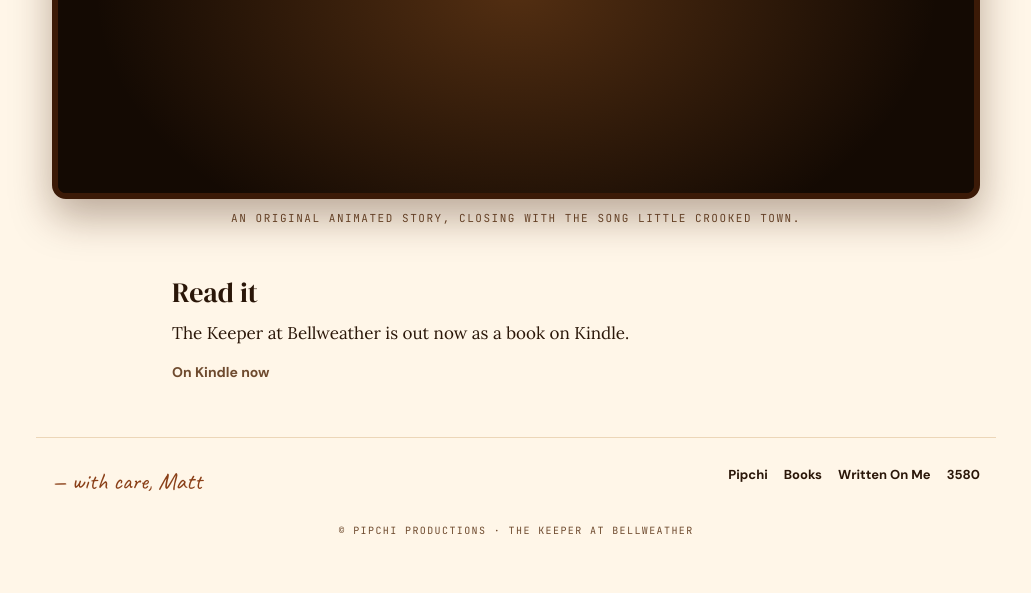
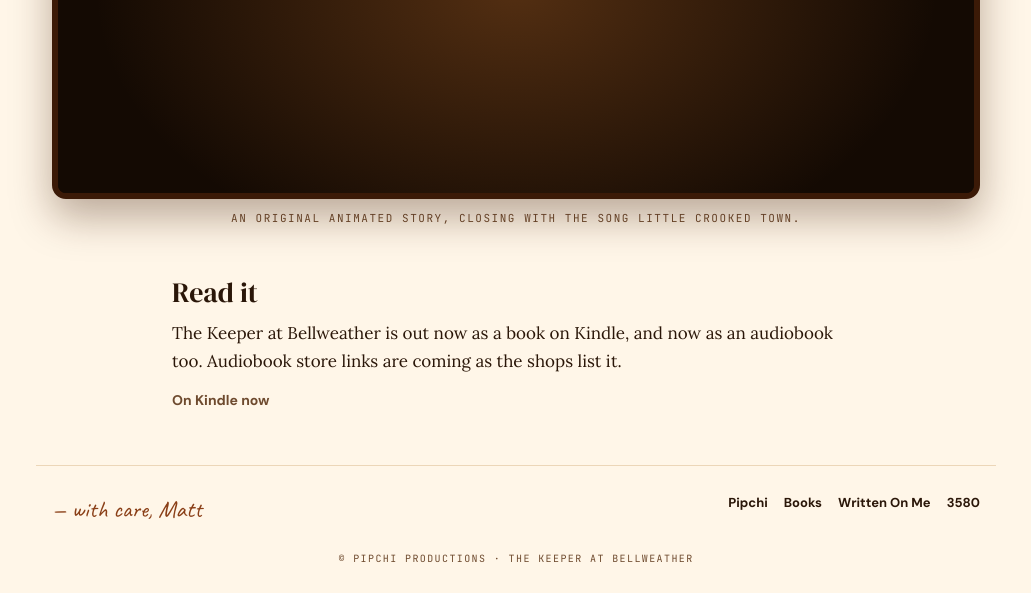
Before and after one commit to mattdarbro/pipchi.com, a plain HTML site: page bellweather/index.html in a window 1280 px wide. Shown: the part 697-1290 px from the top of the page, without its empty margins (124-1155 px from the left). Before the commit the page ends 1262 px from the top, so only its background shows below. Drawn offline with Linux system fonts and the light colour scheme.

Commit message:
Books: mark The Keeper at Bellweather as an audiobook
Adds the same Audiobook pill and line used on Admit It and Table Seven
to the Bellweather book card, a matching line on /bellweather, and a
placeholder comment where the audiobook store link goes.

Co-Authored-By: Claude Opus 5.5 <noreply@anthropic.com>

```diff
--- a/bellweather/index.html
+++ b/bellweather/index.html
@@ -98,10 +98,11 @@ a { color: inherit; }
 
 <section class="body">
   <h2>Read it</h2>
-  <p>The Keeper at Bellweather is out now as a book on Kindle.</p>
+  <p>The Keeper at Bellweather is out now as a book on Kindle, and now as an audiobook too. Audiobook store links are coming as the shops list it.</p>
   <div class="links">
     <!-- KINDLE: swap this span for a link once Matt sends the Amazon page -->
     <span class="soon">On Kindle now</span>
+    <!-- AUDIOBOOK: add the Books2Read (or store) audiobook link here once it shows up -->
   </div>
 </section>
 
```
Also changed, not shown: index.html (+2 -0 lines).
